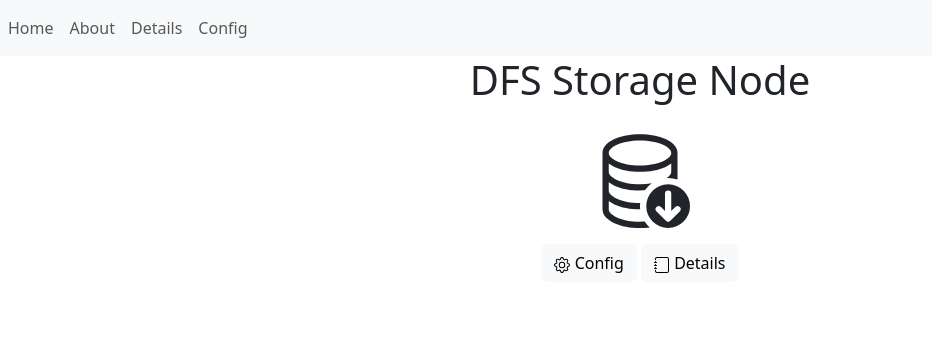
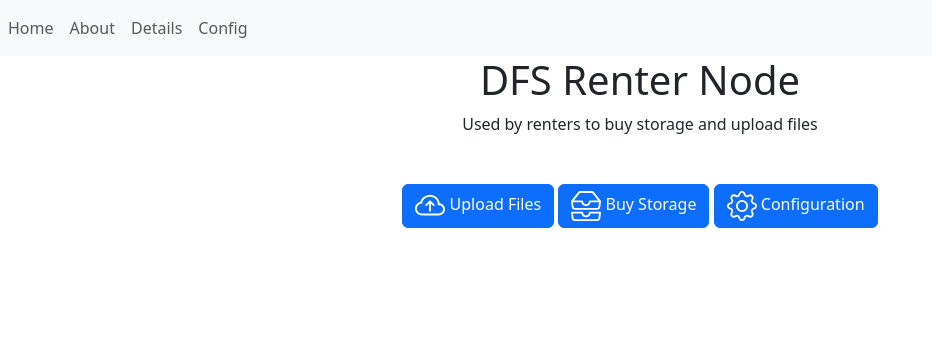
Before and after one commit to pj8912/dfs-renter-node, a Flask app: page / in a window 1280 px wide. Shown: the top 356 px of the page, without its empty margins (0-932 px from the left). Run offline with Flask 2, Linux system fonts and the light colour scheme.

Commit message:
updated ui

```diff
--- a/templates/about.html
+++ b/templates/about.html
@@ -8,7 +8,7 @@
    <h1>Decentralized File Storage(DFS)</h1>
 
    <p class="mt-3">
-    This is the storgae node, part of the DFS network which is used to store shards from the renter.
+    This is the renter node, part of the DFS network which is used by renters to buy storage and upload files.
    </p>
     <h3>Version</h3> 1.0.0
 </div>
--- a/templates/index.html
+++ b/templates/index.html
@@ -7,35 +7,36 @@
 <div class="container">
 
 
-    <h1 class="text-center">DFS Storage Node</h1>
-    <div class="mt-4 text-center" >
+    <h1 class="text-center">DFS Renter Node</h1>
+    <p class="text-center">
 
-            <svg xmlns="http://www.w3.org/2000/svg" width="100" height="100" fill="currentColor" class="bi bi-database-down" viewBox="0 0 16 16">
-                <path d="M12.5 9a3.5 3.5 0 1 1 0 7 3.5 3.5 0 0 1 0-7Zm.354 5.854 1.5-1.5a.5.5 0 0 0-.708-.708l-.646.647V10.5a.5.5 0 0 0-1 0v2.793l-.646-.647a.5.5 0 0 0-.708.708l1.5 1.5a.5.5 0 0 0 .708 0Z"/>
-                <path d="M12.096 6.223A4.92 4.92 0 0 0 13 5.698V7c0 .289-.213.654-.753 1.007a4.493 4.493 0 0 1 1.753.25V4c0-1.007-.875-1.755-1.904-2.223C11.022 1.289 9.573 1 8 1s-3.022.289-4.096.777C2.875 2.245 2 2.993 2 4v9c0 1.007.875 1.755 1.904 2.223C4.978 15.71 6.427 16 8 16c.536 0 1.058-.034 1.555-.097a4.525 4.525 0 0 1-.813-.927C8.5 14.992 8.252 15 8 15c-1.464 0-2.766-.27-3.682-.687C3.356 13.875 3 13.373 3 13v-1.302c.271.202.58.378.904.525C4.978 12.71 6.427 13 8 13h.027a4.552 4.552 0 0 1 0-1H8c-1.464 0-2.766-.27-3.682-.687C3.356 10.875 3 10.373 3 10V8.698c.271.202.58.378.904.525C4.978 9.71 6.427 10 8 10c.262 0 .52-.008.774-.024a4.525 4.525 0 0 1 1.102-1.132C9.298 8.944 8.666 9 8 9c-1.464 0-2.766-.27-3.682-.687C3.356 7.875 3 7.373 3 7V5.698c.271.202.58.378.904.525C4.978 6.711 6.427 7 8 7s3.022-.289 4.096-.777ZM3 4c0-.374.356-.875 1.318-1.313C5.234 2.271 6.536 2 8 2s2.766.27 3.682.687C12.644 3.125 13 3.627 13 4c0 .374-.356.875-1.318 1.313C10.766 5.729 9.464 6 8 6s-2.766-.27-3.682-.687C3.356 4.875 3 4.373 3 4Z"/>
-            </svg>
-        </div>
-<div class="mt-3 text-center">
-   <a href="/config_page" class="btn btn-light">
+        Used by renters to buy storage and upload files
+    </p>
 
-    <svg xmlns="http://www.w3.org/2000/svg" width="16" height="16" fill="currentColor" class="bi bi-gear" viewBox="0 0 16 16">
-        <path d="M8 4.754a3.246 3.246 0 1 0 0 6.492 3.246 3.246 0 0 0 0-6.492zM5.754 8a2.246 2.246 0 1 1 4.492 0 2.246 2.246 0 0 1-4.492 0z"/>
-        <path d="M9.796 1.343c-.527-1.79-3.065-1.79-3.592 0l-.094.319a.873.873 0 0 1-1.255.52l-.292-.16c-1.64-.892-3.433.902-2.54 2.541l.159.292a.873.873 0 0 1-.52 1.255l-.319.094c-1.79.527-1.79 3.065 0 3.592l.319.094a.873.873 0 0 1 .52 1.255l-.16.292c-.892 1.64.901 3.434 2.541 2.54l.292-.159a.873.873 0 0 1 1.255.52l.094.319c.527 1.79 3.065 1.79 3.592 0l.094-.319a.873.873 0 0 1 1.255-.52l.292.16c1.64.893 3.434-.902 2.54-2.541l-.159-.292a.873.873 0 0 1 .52-1.255l.319-.094c1.79-.527 1.79-3.065 0-3.592l-.319-.094a.873.873 0 0 1-.52-1.255l.16-.292c.893-1.64-.902-3.433-2.541-2.54l-.292.159a.873.873 0 0 1-1.255-.52l-.094-.319zm-2.633.283c.246-.835 1.428-.835 1.674 0l.094.319a1.873 1.873 0 0 0 2.693 1.115l.291-.16c.764-.415 1.6.42 1.184 1.185l-.159.292a1.873 1.873 0 0 0 1.116 2.692l.318.094c.835.246.835 1.428 0 1.674l-.319.094a1.873 1.873 0 0 0-1.115 2.693l.16.291c.415.764-.42 1.6-1.185 1.184l-.291-.159a1.873 1.873 0 0 0-2.693 1.116l-.094.318c-.246.835-1.428.835-1.674 0l-.094-.319a1.873 1.873 0 0 0-2.692-1.115l-.292.16c-.764.415-1.6-.42-1.184-1.185l.159-.291A1.873 1.873 0 0 0 1.945 8.93l-.319-.094c-.835-.246-.835-1.428 0-1.674l.319-.094A1.873 1.873 0 0 0 3.06 4.377l-.16-.292c-.415-.764.42-1.6 1.185-1.184l.292.159a1.873 1.873 0 0 0 2.692-1.115l.094-.319z"/>
-      </svg>
-        Config
+    <div class="mt-5 text-center">
+
+        <a  class="btn btn-primary" href="/">
+            <svg xmlns="http://www.w3.org/2000/svg" width="30" height="30" fill="currentColor" class="bi bi-cloud-arrow-up" viewBox="0 0 16 16">
+            <path fill-rule="evenodd" d="M7.646 5.146a.5.5 0 0 1 .708 0l2 2a.5.5 0 0 1-.708.708L8.5 6.707V10.5a.5.5 0 0 1-1 0V6.707L6.354 7.854a.5.5 0 1 1-.708-.708l2-2z"/>
+            <path d="M4.406 3.342A5.53 5.53 0 0 1 8 2c2.69 0 4.923 2 5.166 4.579C14.758 6.804 16 8.137 16 9.773 16 11.569 14.502 13 12.687 13H3.781C1.708 13 0 11.366 0 9.318c0-1.763 1.266-3.223 2.942-3.593.143-.863.698-1.723 1.464-2.383zm.653.757c-.757.653-1.153 1.44-1.153 2.056v.448l-.445.049C2.064 6.805 1 7.952 1 9.318 1 10.785 2.23 12 3.781 12h8.906C13.98 12 15 10.988 15 9.773c0-1.216-1.02-2.228-2.313-2.228h-.5v-.5C12.188 4.825 10.328 3 8 3a4.53 4.53 0 0 0-2.941 1.1z"/>
+        </svg>
+
+        Upload Files
     </a>
-
-    <a href="/details" class="btn btn-light">
-
-    <svg xmlns="http://www.w3.org/2000/svg" width="16" height="16" fill="currentColor" class="bi bi-journal" viewBox="0 0 16 16">
-        <path d="M3 0h10a2 2 0 0 1 2 2v12a2 2 0 0 1-2 2H3a2 2 0 0 1-2-2v-1h1v1a1 1 0 0 0 1 1h10a1 1 0 0 0 1-1V2a1 1 0 0 0-1-1H3a1 1 0 0 0-1 1v1H1V2a2 2 0 0 1 2-2z"/>
-        <path d="M1 5v-.5a.5.5 0 0 1 1 0V5h.5a.5.5 0 0 1 0 1h-2a.5.5 0 0 1 0-1H1zm0 3v-.5a.5.5 0 0 1 1 0V8h.5a.5.5 0 0 1 0 1h-2a.5.5 0 0 1 0-1H1zm0 3v-.5a.5.5 0 0 1 1 0v.5h.5a.5.5 0 0 1 0 1h-2a.5.5 0 0 1 0-1H1z"/>
-      </svg>
-
-      Details
+    <a class="btn btn-primary"  href="/">
+        <svg xmlns="http://www.w3.org/2000/svg" width="30" height="30" fill="currentColor" class="bi bi-inboxes" viewBox="0 0 16 16">
+            <path d="M4.98 1a.5.5 0 0 0-.39.188L1.54 5H6a.5.5 0 0 1 .5.5 1.5 1.5 0 0 0 3 0A.5.5 0 0 1 10 5h4.46l-3.05-3.812A.5.5 0 0 0 11.02 1H4.98zm9.954 5H10.45a2.5 2.5 0 0 1-4.9 0H1.066l.32 2.562A.5.5 0 0 0 1.884 9h12.234a.5.5 0 0 0 .496-.438L14.933 6zM3.809.563A1.5 1.5 0 0 1 4.981 0h6.038a1.5 1.5 0 0 1 1.172.563l3.7 4.625a.5.5 0 0 1 .105.374l-.39 3.124A1.5 1.5 0 0 1 14.117 10H1.883A1.5 1.5 0 0 1 .394 8.686l-.39-3.124a.5.5 0 0 1 .106-.374L3.81.563zM.125 11.17A.5.5 0 0 1 .5 11H6a.5.5 0 0 1 .5.5 1.5 1.5 0 0 0 3 0 .5.5 0 0 1 .5-.5h5.5a.5.5 0 0 1 .496.562l-.39 3.124A1.5 1.5 0 0 1 14.117 16H1.883a1.5 1.5 0 0 1-1.489-1.314l-.39-3.124a.5.5 0 0 1 .121-.393zm.941.83.32 2.562a.5.5 0 0 0 .497.438h12.234a.5.5 0 0 0 .496-.438l.32-2.562H10.45a2.5 2.5 0 0 1-4.9 0H1.066z"/>
+        </svg>
+        Buy Storage
+    </a>
+    <a class="btn btn-primary"  href="/">
+        <svg xmlns="http://www.w3.org/2000/svg" width="30" height="30" fill="currentColor" class="bi bi-gear" viewBox="0 0 16 16">
+            <path d="M8 4.754a3.246 3.246 0 1 0 0 6.492 3.246 3.246 0 0 0 0-6.492zM5.754 8a2.246 2.246 0 1 1 4.492 0 2.246 2.246 0 0 1-4.492 0z"/>
+            <path d="M9.796 1.343c-.527-1.79-3.065-1.79-3.592 0l-.094.319a.873.873 0 0 1-1.255.52l-.292-.16c-1.64-.892-3.433.902-2.54 2.541l.159.292a.873.873 0 0 1-.52 1.255l-.319.094c-1.79.527-1.79 3.065 0 3.592l.319.094a.873.873 0 0 1 .52 1.255l-.16.292c-.892 1.64.901 3.434 2.541 2.54l.292-.159a.873.873 0 0 1 1.255.52l.094.319c.527 1.79 3.065 1.79 3.592 0l.094-.319a.873.873 0 0 1 1.255-.52l.292.16c1.64.893 3.434-.902 2.54-2.541l-.159-.292a.873.873 0 0 1 .52-1.255l.319-.094c1.79-.527 1.79-3.065 0-3.592l-.319-.094a.873.873 0 0 1-.52-1.255l.16-.292c.893-1.64-.902-3.433-2.541-2.54l-.292.159a.873.873 0 0 1-1.255-.52l-.094-.319zm-2.633.283c.246-.835 1.428-.835 1.674 0l.094.319a1.873 1.873 0 0 0 2.693 1.115l.291-.16c.764-.415 1.6.42 1.184 1.185l-.159.292a1.873 1.873 0 0 0 1.116 2.692l.318.094c.835.246.835 1.428 0 1.674l-.319.094a1.873 1.873 0 0 0-1.115 2.693l.16.291c.415.764-.42 1.6-1.185 1.184l-.291-.159a1.873 1.873 0 0 0-2.693 1.116l-.094.318c-.246.835-1.428.835-1.674 0l-.094-.319a1.873 1.873 0 0 0-2.692-1.115l-.292.16c-.764.415-1.6-.42-1.184-1.185l.159-.291A1.873 1.873 0 0 0 1.945 8.93l-.319-.094c-.835-.246-.835-1.428 0-1.674l.319-.094A1.873 1.873 0 0 0 3.06 4.377l-.16-.292c-.415-.764.42-1.6 1.185-1.184l.292.159a1.873 1.873 0 0 0 2.692-1.115l.094-.319z"/>
+          </svg>
+        Configuration
     </a>
 </div>
-
 </div>
 
 
```
Also changed, not shown: templates/config.html (+8 -3 lines).
